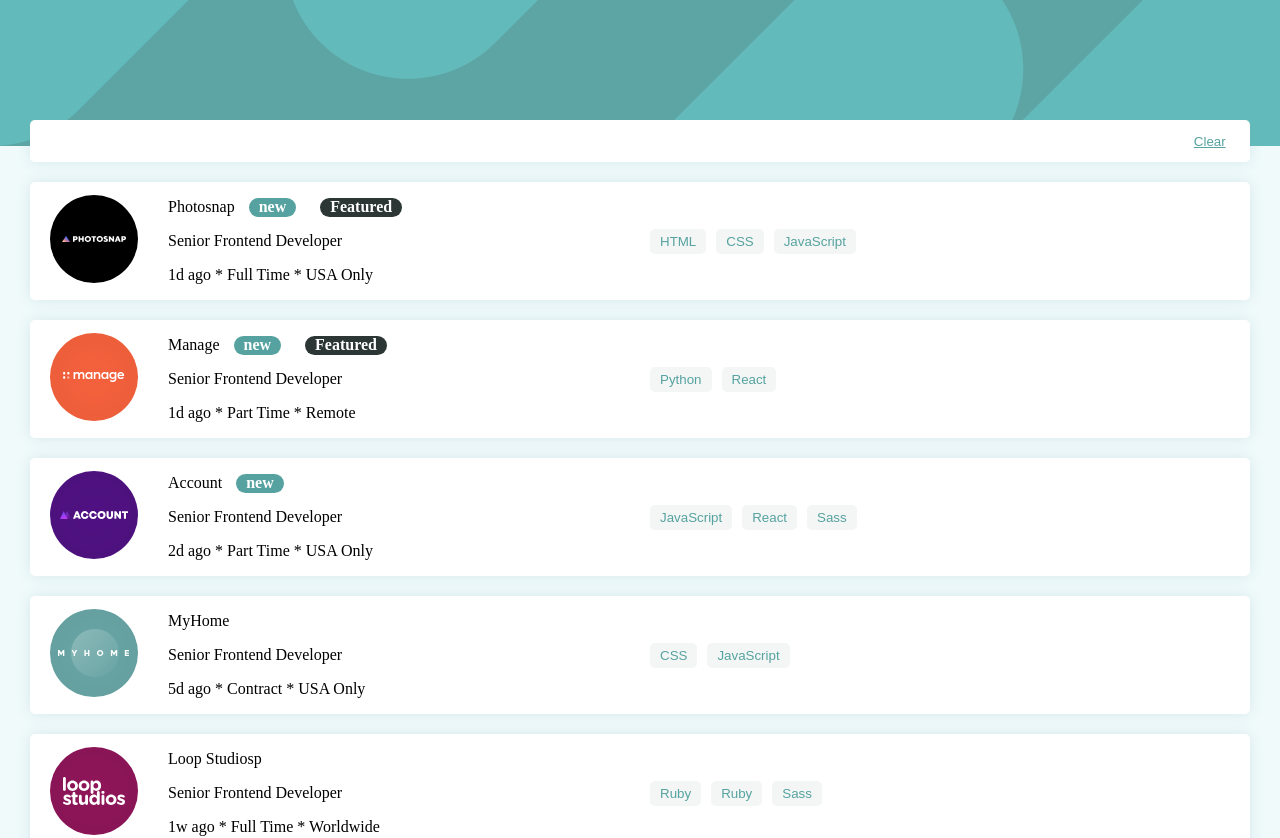
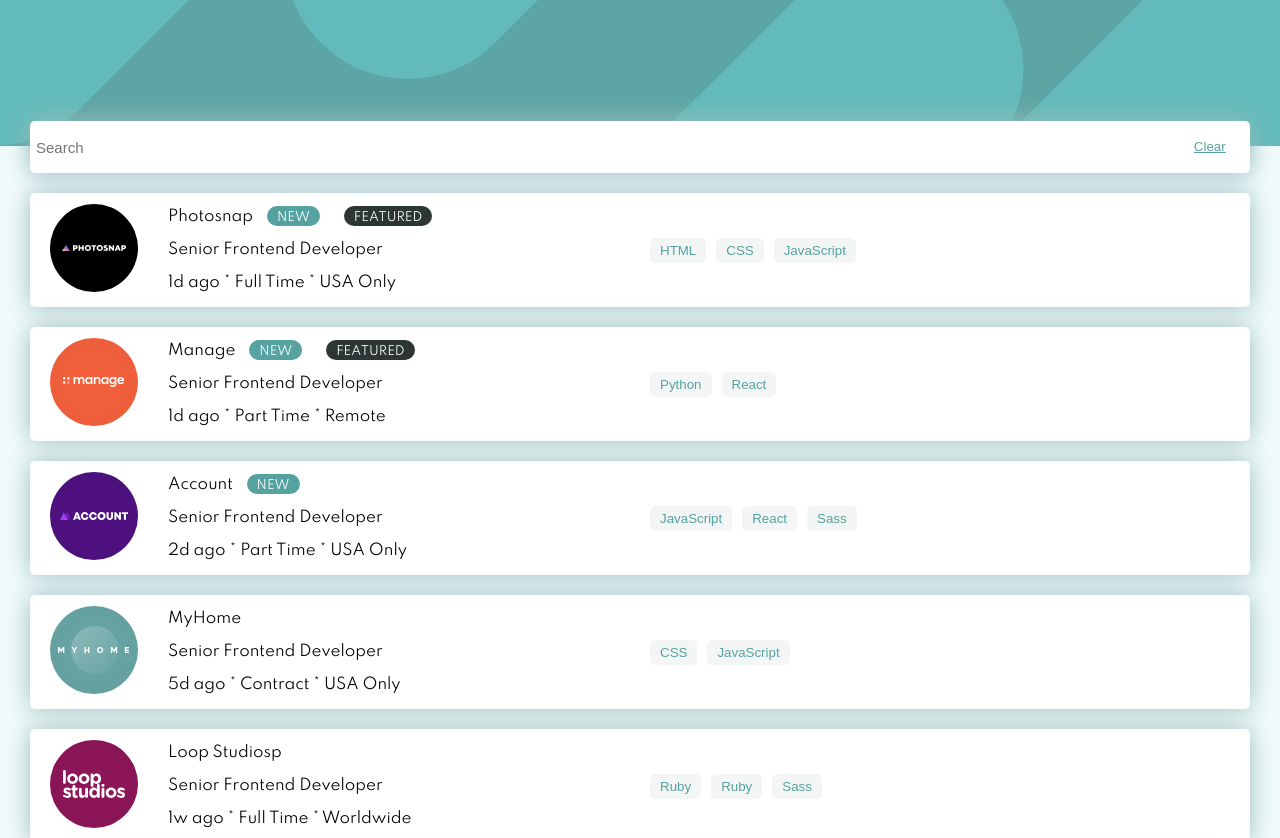
Before and after one commit to sam-621/Jobs-Listing, a React (Create React App) app: page / in a window 1280 px wide. Shown: the top 838 px of the page. Built offline with nearby package versions, Linux system fonts and the light colour scheme.

Commit message:
Fonts added

```diff
--- a/src/components/JobCard.jsx
+++ b/src/components/JobCard.jsx
@@ -12,7 +12,7 @@ const JobCard = (props) => {
                     <img src={img} alt="an imge"/>
                 </div>
                 <div className="Text">
-                    <p>{enterprice} {neww ? <strong className="new">new</strong> : ''} {featured ? <strong className="Featured">Featured</strong> : ''}</p>
+                    <p>{enterprice} {neww ? <strong className="new">NEW</strong> : ''} {featured ? <strong className="Featured">FEATURED</strong> : ''}</p>
                     <p>{jobName}</p>
                     <p>{postedAt} * {contract} * {location}</p>
                 </div>
--- a/src/containers/SearchBar.jsx
+++ b/src/containers/SearchBar.jsx
@@ -5,7 +5,7 @@ const SearchBar = (props) => {
     return(
         <div className="SearchContainer">
             <form onSubmit={props.onSubmit}>
-                <input type="text" value={props.inputValue} onChange={props.onChange} />
+                <input type="text" placeholder="Search" value={props.inputValue} onChange={props.onChange} />
             </form>
             <div className="clear">
                 <button onClick={props.clear}>Clear</button>
--- a/src/styles/app.css
+++ b/src/styles/app.css
@@ -1,4 +1,7 @@
+@import url('https://fonts.googleapis.com/css2?family=Spartan&display=swap');
 body{
+    font-family: 'Spartan', sans-serif;
+    font-size: 15px;
     margin: 0;
     background-color: #f0fafb;
 }
--- a/src/styles/jobCard.css
+++ b/src/styles/jobCard.css
@@ -4,7 +4,7 @@ article{
     grid-template-columns: 1fr 1fr;
     margin: 20px 30px;
     padding: 0 20px;
-    box-shadow: 0 0 15px 0 #d6e8eb;
+    box-shadow: 0px 0px 25px 0px rgba(157,189,188,1);
     border-radius: 5px;
 }
 .Info{
@@ -36,9 +36,11 @@ article{
     background-color: #55a2a0;
 }
 strong{
+    font-weight: 300;
+    font-size: 12px;
     color: white;
     margin: 0 10px;
-    padding: 0 10px;
+    padding: 5px 10px;
     padding-bottom: 2px;
 }
 .new{
--- a/src/styles/searchBar.css
+++ b/src/styles/searchBar.css
@@ -11,13 +11,15 @@ form{
     width: 99%;
 }
 input[type="text"]{
+    font-size: 15px;
     background-color: white;
     border: none;
     border-radius: 5px;
     outline: none;
     padding: 6px;
     width: 100%;
-    height: 30px;
+    height: 40px;
+    box-shadow: 0px 0px 25px 0px rgba(157,189,188,1);
 }
 .SearchContainer button{
     outline: none;
```
